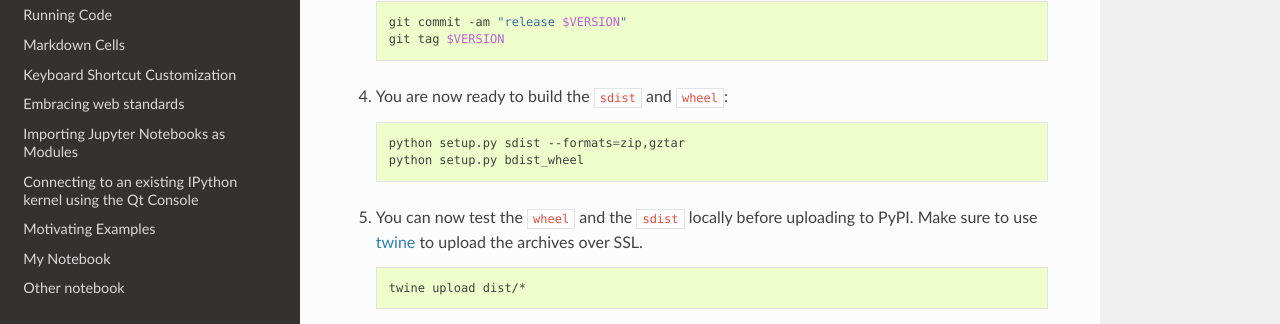
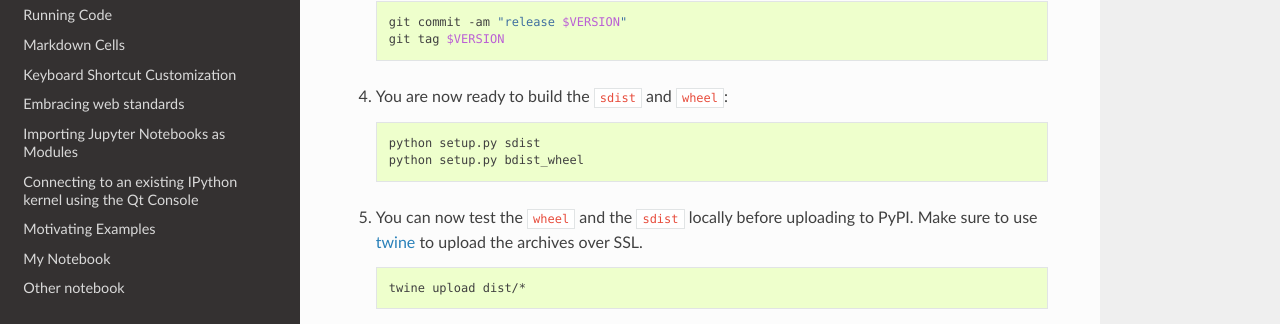
Before and after one commit to jupyter/nbclassic, a Sphinx documentation site: the page built from docs/source/development_release.rst, in a window 1280 px wide and 900 px high, scrolled down 532 px. Shown: the part 328-652 px from the top of the window. Built offline with Sphinx 7.4.7 and the Read the Docs theme 2.0.0, drawn with Linux system fonts in a browser that asks for light colours; pages that are not in the unit, such as notebooks, are missing from menus.

Commit message:
Update release docs for PEP 527

```diff
--- a/docs/source/development_release.rst
+++ b/docs/source/development_release.rst
@@ -50,7 +50,7 @@ Create the release
 
     .. code:: bash
 
-        python setup.py sdist --formats=zip,gztar
+        python setup.py sdist
         python setup.py bdist_wheel
 
 #.  You can now test the ``wheel`` and the ``sdist`` locally before uploading
```
